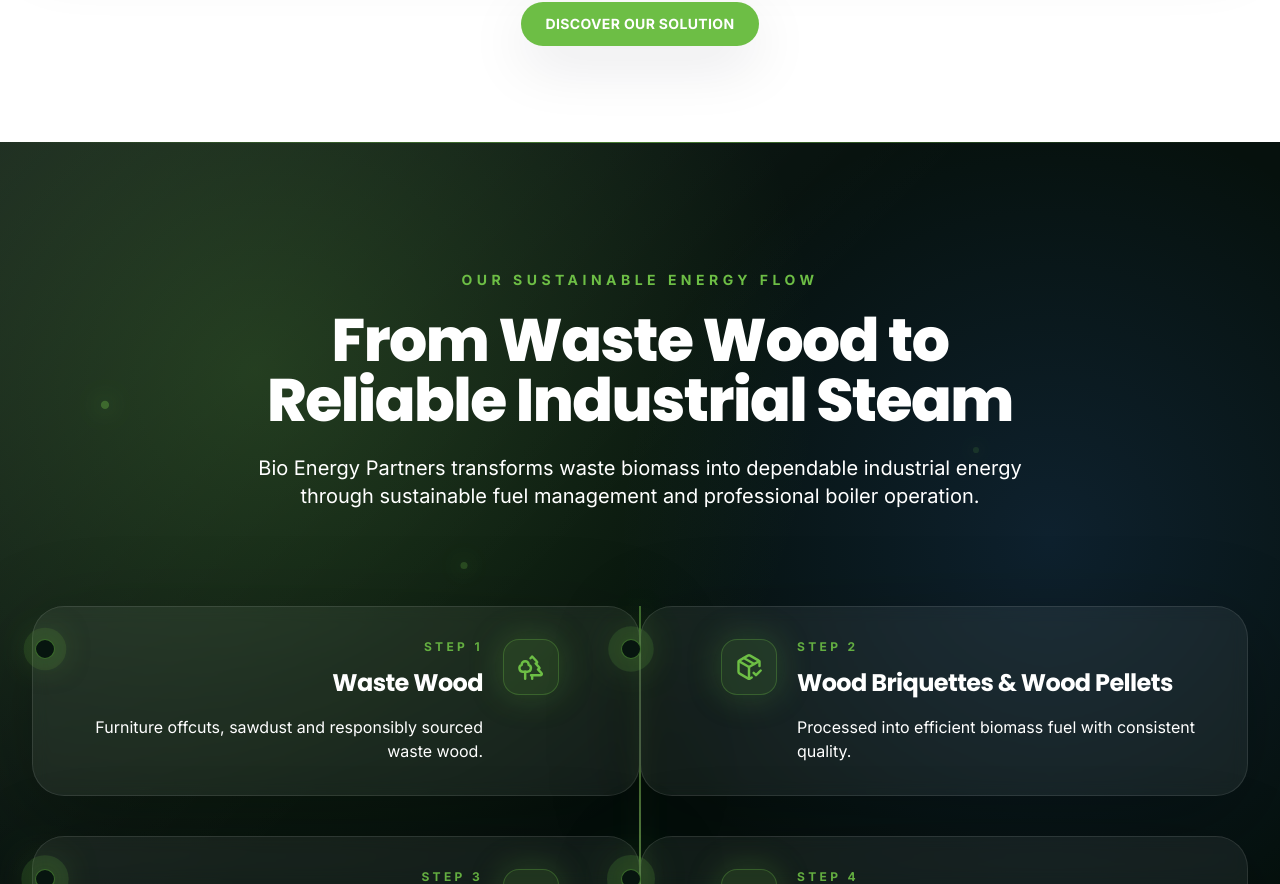
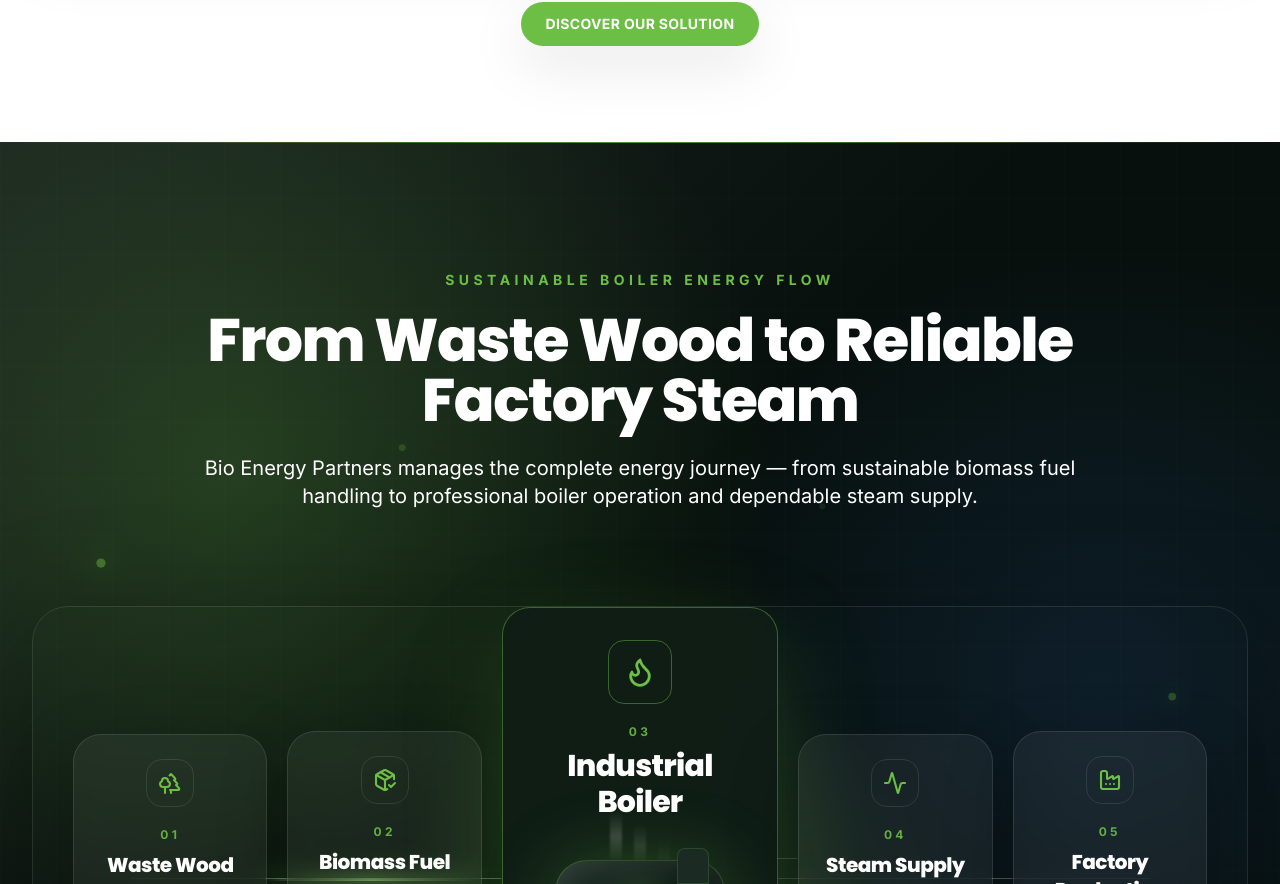
Before and after one commit to Pixiepinks/bio-energy-partners-website, a React (Vite) app: page / in a window 1280 px wide. Shown: the part 1916-2800 px from the top of the page. Built offline with nearby package versions, Linux system fonts and the light colour scheme.

Commit message:
Revamp sustainable boiler energy flow

```diff
--- a/src/sections/SustainableEnergyFlow.jsx
+++ b/src/sections/SustainableEnergyFlow.jsx
@@ -1,50 +1,65 @@
-import { motion, useReducedMotion, useScroll, useTransform } from 'framer-motion';
-import { Factory, Flame, Leaf, PackageCheck, Trees } from 'lucide-react';
-import { useRef } from 'react';
+import { motion, useReducedMotion } from 'framer-motion';
+import { Activity, Factory, Flame, Gauge, HardHat, Leaf, PackageCheck, ShieldCheck, Settings, Trees } from 'lucide-react';
 import { Container } from '../components/Container';
 import { PrimaryButton } from '../components/PrimaryButton';
 
-const processSteps = [
+const flowStages = [
   {
-    step: 'Step 1',
+    label: '01',
     title: 'Waste Wood',
-    description: 'Furniture offcuts, sawdust and responsibly sourced waste wood.',
+    description: 'Furniture offcuts, sawdust, and waste biomass.',
     Icon: Trees,
   },
   {
-    step: 'Step 2',
-    title: 'Wood Briquettes & Wood Pellets',
-    description: 'Processed into efficient biomass fuel with consistent quality.',
+    label: '02',
+    title: 'Biomass Fuel',
+    description: 'Wood briquettes and wood pellets prepared for boiler use.',
     Icon: PackageCheck,
   },
   {
-    step: 'Step 3',
-    title: 'Boiler Operation',
-    description: 'Professional boiler operation managed by Bio Energy Partners.',
+    label: '03',
+    title: 'Industrial Boiler',
+    description: 'Professional boiler operation managed for dependable steam output.',
     Icon: Flame,
+    featured: true,
   },
   {
-    step: 'Step 4',
-    title: 'Reliable Steam',
-    description: 'Continuous steam generation supporting uninterrupted production.',
-    Icon: Leaf,
+    label: '04',
+    title: 'Steam Supply',
+    description: 'Reliable steam generation for factory operations.',
+    Icon: Activity,
   },
   {
-    step: 'Step 5',
+    label: '05',
     title: 'Factory Production',
-    description: 'Factories focus on manufacturing while BEP manages the energy.',
+    description: 'Production continues while BEP manages the energy process.',
     Icon: Factory,
   },
 ];
 
+const managementCards = [
+  { title: 'Boiler Operators', Icon: HardHat },
+  { title: 'Biomass Fuel Supply', Icon: Leaf },
+  { title: 'Steam Reliability', Icon: Gauge },
+  { title: 'Daily Monitoring', Icon: Activity },
+  { title: 'Safety Compliance', Icon: ShieldCheck },
+  { title: 'Maintenance Coordination', Icon: Settings },
+];
+
 const particlePositions = [
-  'left-[8%] top-[18%]',
-  'left-[18%] top-[72%]',
-  'left-[36%] top-[28%]',
-  'left-[58%] top-[80%]',
-  'left-[76%] top-[20%]',
-  'left-[88%] top-[60%]',
+  'left-[7%] top-[24%]',
+  'left-[18%] top-[78%]',
+  'left-[31%] top-[17%]',
+  'left-[48%] top-[84%]',
+  'left-[64%] top-[20%]',
+  'left-[77%] top-[72%]',
+  'left-[91%] top-[31%]',
 ];
+
+const stageVariants = {
+  hidden: { opacity: 0, y: 24 },
+  visible: { opacity: 1, y: 0 },
+};
 
 function FloatingParticles({ reduceMotion }) {
   return (
@@ -52,69 +67,104 @@
       {particlePositions.map((position, index) => (
         <motion.span
           key={position}
-          className={`absolute h-1.5 w-1.5 rounded-full bg-primary/50 shadow-[0_0_18px_rgba(109,190,69,0.9)] ${position}`}
+          className={`absolute h-1.5 w-1.5 rounded-full bg-primary/60 shadow-[0_0_20px_rgba(109,190,69,0.9)] ${position}`}
           animate={
             reduceMotion
               ? undefined
               : {
-                  y: [0, -18, 0],
-                  opacity: [0.25, 0.85, 0.25],
-                  scale: [1, 1.45, 1],
+                  y: [0, -16, 0],
+                  x: [0, index % 2 === 0 ? 8 : -8, 0],
+                  opacity: [0.2, 0.8, 0.2],
+                  scale: [1, 1.55, 1],
                 }
           }
-          transition={{ duration: 4 + index * 0.35, repeat: Infinity, ease: 'easeInOut', delay: index * 0.4 }}
+          transition={{ duration: 4.5 + index * 0.28, repeat: Infinity, ease: 'easeInOut', delay: index * 0.35 }}
         />
       ))}
     </div>
   );
 }
 
-function ProcessNode({ step, title, description, Icon, index, reduceMotion }) {
-  const isLeftAligned = index % 2 === 0;
-  const alignment = isLeftAligned ? 'md:pr-20 md:text-right' : 'md:col-start-2 md:pl-20';
-  const dotAlignment = isLeftAligned
-    ? 'md:right-[-10px] md:translate-x-1/2'
-    : 'md:left-[-10px] md:-translate-x-1/2';
+function BoilerIllustration({ reduceMotion }) {
+  return (
+    <div aria-hidden="true" className="relative mx-auto h-36 w-full max-w-[15rem] sm:h-40">
+      <div className="absolute left-1/2 top-0 flex -translate-x-1/2 gap-3">
+        {[0, 1, 2].map((item) => (
+          <motion.span
+            key={item}
+            className="h-12 w-3 rounded-full bg-gradient-to-t from-white/0 via-white/35 to-white/0 blur-[1px]"
+            animate={reduceMotion ? undefined : { y: [16, -10, 16], opacity: [0, 0.55, 0], scaleY: [0.7, 1.15, 0.7] }}
+            transition={{ duration: 2.8, repeat: Infinity, ease: 'easeInOut', delay: item * 0.35 }}
+          />
+        ))}
+      </div>
+      <div className="absolute inset-x-5 bottom-6 h-24 rounded-[2rem] border border-primary/35 bg-gradient-to-br from-[#26352f] via-[#111d18] to-[#07110d] shadow-[inset_0_0_32px_rgba(255,255,255,0.08),0_0_70px_rgba(109,190,69,0.28)]" />
+      <div className="absolute bottom-9 left-1/2 h-14 w-14 -translate-x-1/2 rounded-full border-4 border-[#6dbe45]/50 bg-[#07110d] shadow-[inset_0_0_20px_rgba(109,190,69,0.25),0_0_30px_rgba(109,190,69,0.35)]" />
+      <div className="absolute bottom-12 left-8 h-9 w-6 rounded bg-[#1d2c25] shadow-[12rem_0_0_#1d2c25]" />
+      <div className="absolute bottom-3 left-8 right-8 h-4 rounded-full bg-[#0a1711]" />
+      <div className="absolute bottom-24 right-9 h-9 w-8 rounded-t-lg border border-primary/20 bg-[#1b2a23]" />
+    </div>
+  );
+}
+
+function EnergyLine({ reduceMotion }) {
+  const animate = reduceMotion ? undefined : { x: ['-8%', '108%'] };
+
+  return (
+    <>
+      <div aria-hidden="true" className="absolute left-[8%] right-[8%] top-1/2 hidden h-px bg-white/15 lg:block" />
+      <motion.div
+        aria-hidden="true"
+        className="absolute left-[8%] top-1/2 hidden h-[3px] w-[18%] rounded-full bg-gradient-to-r from-transparent via-[#b6ff81] to-transparent shadow-[0_0_24px_rgba(109,190,69,0.9)] lg:block"
+        animate={animate}
+        transition={{ duration: 4.2, repeat: Infinity, ease: 'linear' }}
+      />
+      <div aria-hidden="true" className="absolute bottom-16 left-8 top-16 w-px bg-white/15 lg:hidden" />
+      <motion.div
+        aria-hidden="true"
+        className="absolute left-[31px] top-16 h-24 w-[3px] rounded-full bg-gradient-to-b from-transparent via-[#b6ff81] to-transparent shadow-[0_0_24px_rgba(109,190,69,0.9)] lg:hidden"
+        animate={reduceMotion ? undefined : { y: ['0%', '520%'] }}
+        transition={{ duration: 4.2, repeat: Infinity, ease: 'linear' }}
+      />
+    </>
+  );
+}
+
+function FlowStage({ stage, index, reduceMotion }) {
+  const Icon = stage.Icon;
 
   return (
     <motion.article
-      variants={{
-        hidden: { opacity: 0, y: reduceMotion ? 0 : 28, scale: reduceMotion ? 1 : 0.98 },
-        visible: { opacity: 1, y: 0, scale: 1 },
-      }}
+      variants={stageVariants}
       transition={{ duration: 0.55, ease: 'easeOut' }}
-      className={`relative min-w-[82vw] rounded-[2rem] border border-white/10 bg-white/[0.06] p-6 shadow-[0_24px_90px_rgba(0,0,0,0.28)] backdrop-blur md:min-w-0 md:p-8 ${alignment}`}
+      className={`relative z-10 flex gap-5 rounded-[1.75rem] border backdrop-blur lg:flex-col lg:items-center lg:text-center ${
+        stage.featured
+          ? 'border-primary/45 bg-[#101e17]/95 p-7 shadow-[0_34px_100px_rgba(109,190,69,0.22)] lg:-mt-10 lg:min-h-[27rem] lg:scale-110 lg:p-8'
+          : 'border-white/10 bg-white/[0.055] p-5 shadow-[0_22px_70px_rgba(0,0,0,0.24)] lg:min-h-[18rem] lg:p-6'
+      }`}
     >
-      <motion.div
-        className={`absolute -left-2 top-8 hidden h-5 w-5 rounded-full border border-primary/50 bg-[#07150f] shadow-[0_0_0_8px_rgba(109,190,69,0.08),0_0_34px_rgba(109,190,69,0.65)] md:block ${dotAlignment}`}
-        animate={reduceMotion ? undefined : { boxShadow: ['0 0 0 8px rgba(109,190,69,0.08), 0 0 22px rgba(109,190,69,0.45)', '0 0 0 14px rgba(109,190,69,0.16), 0 0 42px rgba(109,190,69,0.75)', '0 0 0 8px rgba(109,190,69,0.08), 0 0 22px rgba(109,190,69,0.45)'] }}
-        transition={{ duration: 2.4, repeat: Infinity, ease: 'easeInOut', delay: index * 0.18 }}
-      />
-      <div className={`flex items-start gap-5 ${isLeftAligned ? 'md:flex-row-reverse' : ''}`}>
-        <div className="flex h-14 w-14 shrink-0 items-center justify-center rounded-2xl border border-primary/30 bg-primary/15 text-primary shadow-[0_0_34px_rgba(109,190,69,0.25)]">
-          <Icon aria-hidden="true" className="h-7 w-7" strokeWidth={2.1} />
-        </div>
-        <div>
-          <p className="text-xs font-bold uppercase tracking-[0.28em] text-primary/90">{step}</p>
-          <h3 className="mt-3 text-2xl font-bold tracking-tight text-white">{title}</h3>
-          <p className="mt-4 text-sm leading-7 text-white/68 md:text-base">{description}</p>
-        </div>
+      <div className={`flex shrink-0 items-center justify-center rounded-2xl border ${stage.featured ? 'h-16 w-16 border-primary/45 bg-primary/18 text-primary' : 'h-12 w-12 border-white/10 bg-white/8 text-primary'}`}>
+        <Icon className={stage.featured ? 'h-8 w-8' : 'h-6 w-6'} strokeWidth={2.1} />
       </div>
+      <div className="min-w-0">
+        <p className="text-xs font-bold uppercase tracking-[0.28em] text-primary/90">{stage.label}</p>
+        <h3 className={`mt-2 font-extrabold tracking-tight text-white ${stage.featured ? 'text-3xl' : 'text-xl'}`}>{stage.title}</h3>
+        {stage.featured && <BoilerIllustration reduceMotion={reduceMotion} />}
+        <p className={`mt-3 leading-7 text-white/68 ${stage.featured ? 'text-base' : 'text-sm'}`}>{stage.description}</p>
+      </div>
+      {index < flowStages.length - 1 && <span aria-hidden="true" className="absolute -bottom-8 left-[31px] h-8 w-px bg-white/15 lg:-right-5 lg:left-auto lg:top-1/2 lg:h-px lg:w-5" />}
     </motion.article>
   );
 }
 
 export function SustainableEnergyFlow() {
   const reduceMotion = useReducedMotion();
-  const sectionRef = useRef(null);
-  const { scrollYProgress } = useScroll({ target: sectionRef, offset: ['start 70%', 'end 55%'] });
-  const desktopLineScale = useTransform(scrollYProgress, [0, 1], [0, 1]);
-  const mobileLineScale = useTransform(scrollYProgress, [0, 1], [0, 1]);
 
   return (
-    <section ref={sectionRef} className="relative overflow-hidden bg-[#06110d] py-24 text-white md:py-32">
-      <div aria-hidden="true" className="absolute inset-0 bg-[radial-gradient(circle_at_20%_15%,rgba(109,190,69,0.22),transparent_34%),radial-gradient(circle_at_82%_26%,rgba(63,131,248,0.14),transparent_28%),linear-gradient(135deg,rgba(255,255,255,0.08),transparent_35%)]" />
-      <div aria-hidden="true" className="absolute inset-x-0 top-0 h-px bg-gradient-to-r from-transparent via-primary/60 to-transparent" />
+    <section className="relative overflow-hidden bg-[#07100d] py-24 text-white md:py-32">
+      <div aria-hidden="true" className="absolute inset-0 bg-[radial-gradient(circle_at_18%_18%,rgba(109,190,69,0.23),transparent_30%),radial-gradient(circle_at_52%_45%,rgba(109,190,69,0.16),transparent_24%),radial-gradient(circle_at_86%_30%,rgba(63,131,248,0.12),transparent_26%),linear-gradient(135deg,rgba(255,255,255,0.08),transparent_34%)]" />
+      <div aria-hidden="true" className="absolute inset-0 bg-[linear-gradient(rgba(255,255,255,0.035)_1px,transparent_1px),linear-gradient(90deg,rgba(255,255,255,0.035)_1px,transparent_1px)] bg-[size:56px_56px] opacity-30" />
+      <div aria-hidden="true" className="absolute inset-x-0 top-0 h-px bg-gradient-to-r from-transparent via-primary/70 to-transparent" />
       <FloatingParticles reduceMotion={reduceMotion} />
 
       <Container className="relative z-10">
@@ -123,33 +173,24 @@
           whileInView={{ opacity: 1, y: 0 }}
           viewport={{ once: true, amount: 0.35 }}
           transition={{ duration: 0.55, ease: 'easeOut' }}
-          className="mx-auto max-w-3xl text-center"
+          className="mx-auto max-w-4xl text-center"
         >
-          <p className="text-sm font-bold uppercase tracking-[0.32em] text-primary">Our Sustainable Energy Flow</p>
-          <h2 className="mt-5 text-4xl font-extrabold tracking-tight text-white md:text-6xl">From Waste Wood to Reliable Industrial Steam</h2>
-          <p className="mt-6 text-lg leading-8 text-white/72 md:text-xl">Bio Energy Partners transforms waste biomass into dependable industrial energy through sustainable fuel management and professional boiler operation.</p>
+          <p className="text-sm font-bold uppercase tracking-[0.32em] text-primary">Sustainable Boiler Energy Flow</p>
+          <h2 className="mt-5 text-4xl font-extrabold tracking-tight text-white md:text-6xl">From Waste Wood to Reliable Factory Steam</h2>
+          <p className="mt-6 text-lg leading-8 text-white/72 md:text-xl">Bio Energy Partners manages the complete energy journey — from sustainable biomass fuel handling to professional boiler operation and dependable steam supply.</p>
         </motion.div>
 
-        <div className="relative mt-16 md:mt-24">
-          <div aria-hidden="true" className="absolute left-1/2 top-0 hidden h-full w-px -translate-x-1/2 bg-white/10 md:block">
-            <motion.div className="h-full origin-top bg-gradient-to-b from-primary via-[#a7f36f] to-primary shadow-[0_0_28px_rgba(109,190,69,0.75)]" style={{ scaleY: reduceMotion ? 1 : desktopLineScale }} />
-          </div>
-
-          <div className="md:hidden">
-            <div aria-hidden="true" className="absolute left-0 top-1/2 h-px w-full bg-white/10">
-              <motion.div className="h-full origin-left bg-gradient-to-r from-primary via-[#a7f36f] to-primary shadow-[0_0_28px_rgba(109,190,69,0.75)]" style={{ scaleX: reduceMotion ? 1 : mobileLineScale }} />
-            </div>
-          </div>
-
+        <div className="relative mt-16 rounded-[2.25rem] border border-white/10 bg-black/18 p-5 shadow-[0_30px_120px_rgba(0,0,0,0.34)] md:p-8 lg:mt-24 lg:p-10">
+          <EnergyLine reduceMotion={reduceMotion} />
           <motion.div
             initial="hidden"
             whileInView="visible"
             viewport={{ once: true, amount: 0.18 }}
-            variants={{ hidden: {}, visible: { transition: { staggerChildren: reduceMotion ? 0 : 0.18 } } }}
-            className="flex gap-5 overflow-x-auto pb-8 [scrollbar-width:none] md:grid md:grid-cols-2 md:gap-x-0 md:gap-y-10 md:overflow-visible md:pb-0 [&::-webkit-scrollbar]:hidden"
+            variants={{ hidden: {}, visible: { transition: { staggerChildren: reduceMotion ? 0 : 0.16 } } }}
+            className="grid gap-8 lg:grid-cols-[0.95fr_0.95fr_1.35fr_0.95fr_0.95fr] lg:items-center lg:gap-5"
           >
-            {processSteps.map((item, index) => (
-              <ProcessNode key={item.step} index={index} reduceMotion={reduceMotion} {...item} />
+            {flowStages.map((stage, index) => (
+              <FlowStage key={stage.title} stage={stage} index={index} reduceMotion={reduceMotion} />
             ))}
           </motion.div>
         </div>
@@ -157,12 +198,35 @@
         <motion.div
           initial={{ opacity: 0, y: reduceMotion ? 0 : 18 }}
           whileInView={{ opacity: 1, y: 0 }}
+          viewport={{ once: true, amount: 0.25 }}
+          transition={{ duration: 0.55, ease: 'easeOut' }}
+          className="mt-16 md:mt-20"
+        >
+          <div className="mx-auto max-w-3xl text-center">
+            <p className="text-sm font-bold uppercase tracking-[0.3em] text-primary">What BEP Manages</p>
+            <h3 className="mt-4 text-3xl font-extrabold tracking-tight text-white md:text-4xl">Boiler operations handled with industrial discipline.</h3>
+          </div>
+          <div className="mt-10 grid gap-4 sm:grid-cols-2 lg:grid-cols-3">
+            {managementCards.map(({ title, Icon }) => (
+              <div key={title} className="flex items-center gap-4 rounded-2xl border border-white/10 bg-white/[0.055] p-5 shadow-[0_18px_60px_rgba(0,0,0,0.24)] backdrop-blur">
+                <div className="flex h-12 w-12 shrink-0 items-center justify-center rounded-xl border border-primary/25 bg-primary/12 text-primary">
+                  <Icon className="h-6 w-6" strokeWidth={2.1} />
+                </div>
+                <p className="font-bold text-white">{title}</p>
+              </div>
+            ))}
+          </div>
+        </motion.div>
+
+        <motion.div
+          initial={{ opacity: 0, y: reduceMotion ? 0 : 18 }}
+          whileInView={{ opacity: 1, y: 0 }}
           viewport={{ once: true, amount: 0.4 }}
-          transition={{ duration: 0.5, delay: reduceMotion ? 0 : 0.15 }}
+          transition={{ duration: 0.5, delay: reduceMotion ? 0 : 0.1 }}
           className="mx-auto mt-16 flex max-w-4xl flex-col items-center text-center"
         >
-          <p className="text-3xl font-extrabold tracking-tight text-white md:text-5xl">Cleaner Energy.<br className="hidden md:block" /> Reliable Steam.<br className="hidden md:block" /> Continuous Production.</p>
-          <PrimaryButton to="/contact" className="mt-9 shadow-[0_18px_55px_rgba(109,190,69,0.28)]">Discuss Your Boiler Operation</PrimaryButton>
+          <p className="text-3xl font-extrabold tracking-tight text-white md:text-5xl">Cleaner Energy. Reliable Steam. Continuous Production.</p>
+          <PrimaryButton to="/contact" className="mt-9 shadow-[0_18px_55px_rgba(109,190,69,0.28)]">Discuss Boiler Operation</PrimaryButton>
         </motion.div>
       </Container>
     </section>
```
